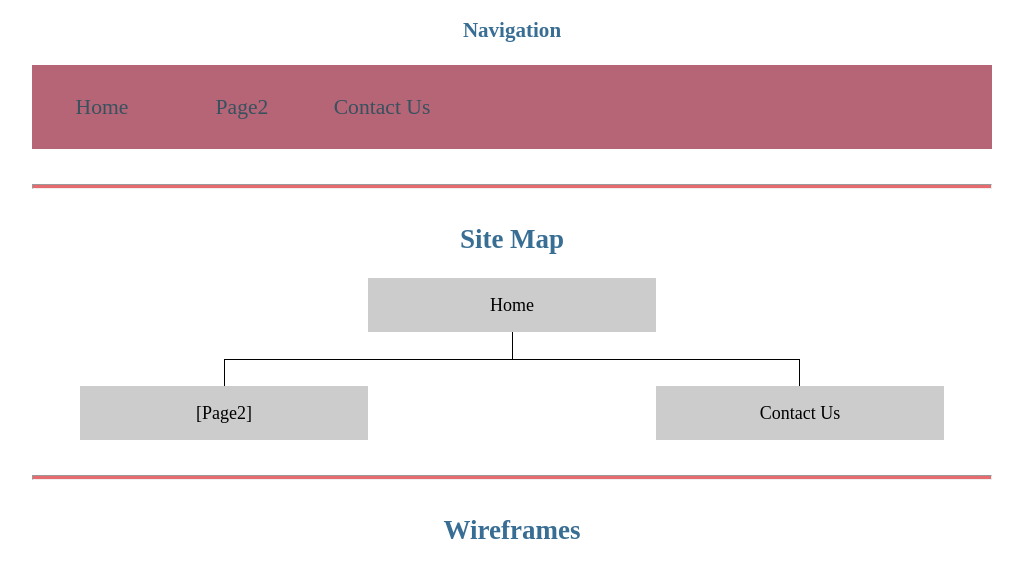
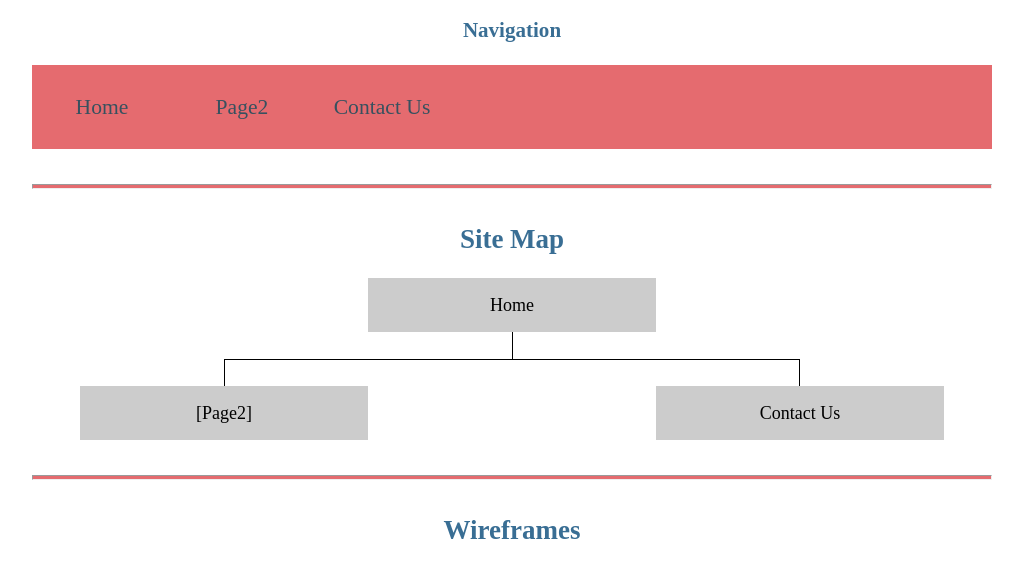
Before and after one commit to mkatopola/wdd130, a plain HTML site: page wwr/site-plan-rafting.html in a window 1280 px wide. Shown: the part 2024-2589 px from the top of the page, without its empty margins (128-1151 px from the left). Drawn offline with Linux system fonts and the light colour scheme; a web font is replaced by a local one.

Commit message:
css file modified

```diff
--- a/wwr/styles/site-plan-rafting.css
+++ b/wwr/styles/site-plan-rafting.css
@@ -22,7 +22,7 @@ Fonts are separated by a & */
   --paragraph-color-on-color: white; /* paragraph text on a colored background */
   --paragraph-background-color: #b56576  ;
   --nav-link-color: #37515f;
-  --nav-background-color: #b56576;
+  --nav-background-color: #e56b6f;
   --nav-hover-link-color: white;
   --nav-hover-background-color: #396E94;
 }
```
